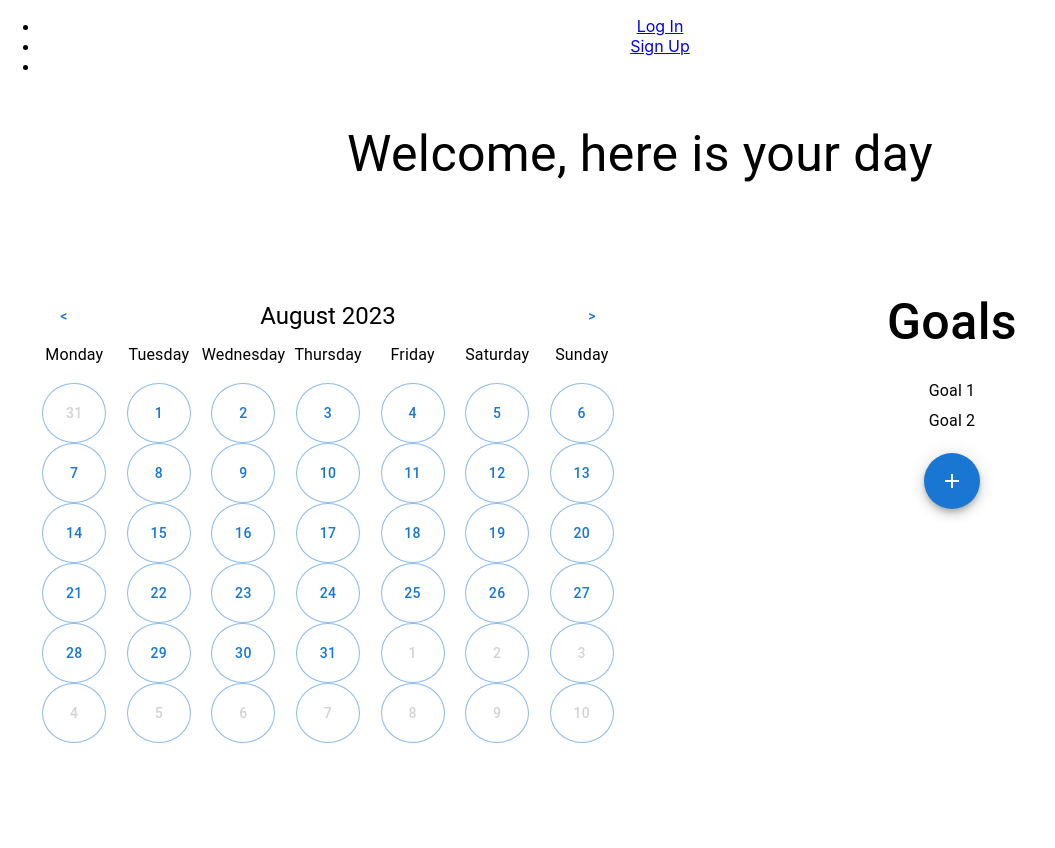
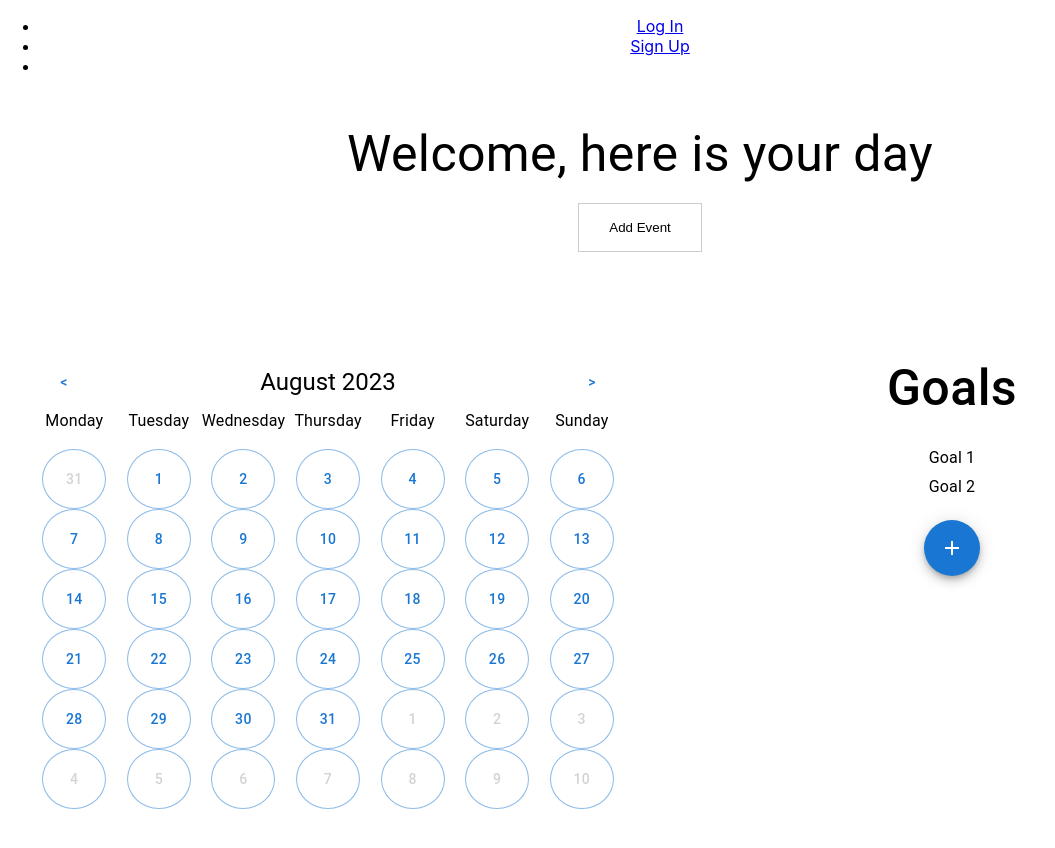
Before and after one commit to Thibault2001/AchieveIt, a React (Create React App) app: page /welcome in a window 1280 px wide. Shown: the top 848 px of the page, without its empty margins (0-1055 px from the left). Built offline with nearby package versions, Linux system fonts and the light colour scheme.

Commit message:
Merged appointments to events-new (main+appoointments)

```diff
--- a/src/welcomeUsers.jsx
+++ b/src/welcomeUsers.jsx
@@ -1,7 +1,8 @@
 
-import React, { useState} from 'react';
+import React, { useState } from 'react';
 import { Button, Typography, Box, Grid, Fab } from '@mui/material';
 import AddIcon from '@mui/icons-material/Add';
+import Appointment from './Appointment';
 const WelcomeUser = () => {
 
     const [currentDate, setCurrentDate] = useState(new Date());
@@ -20,7 +21,7 @@ const WelcomeUser = () => {
             <Typography variant="h4" fontSize={50} gutterBottom>
                 Welcome, here is your day
             </Typography>
-
+            <Appointment/>
             <Grid container spacing={4} mt={10}>
                 {/* Dates Section */}
                 <Grid item xs={6}>
```
Also changed, not shown: 1 other file (tests, documents, lock files or other folders). Lines whose indentation alone changed are shown as unchanged.
